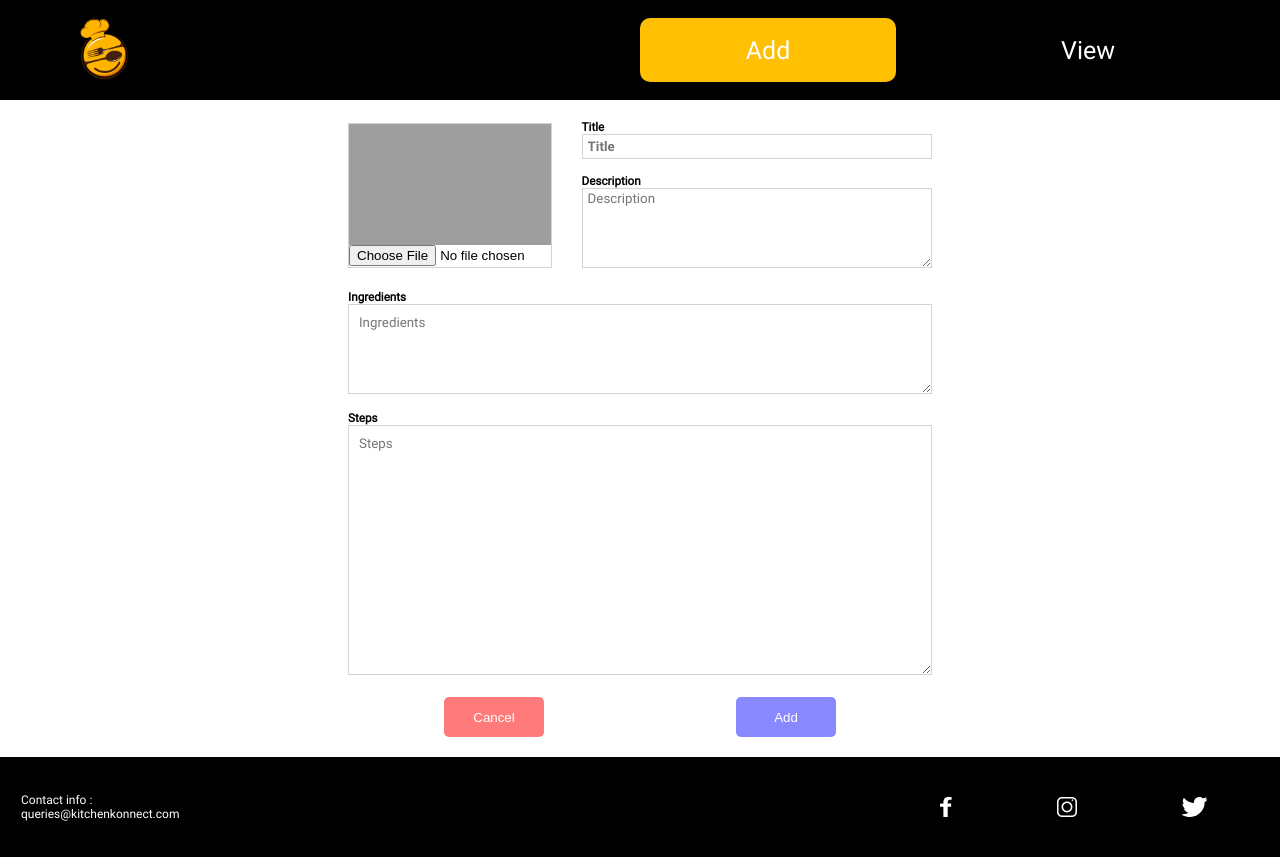
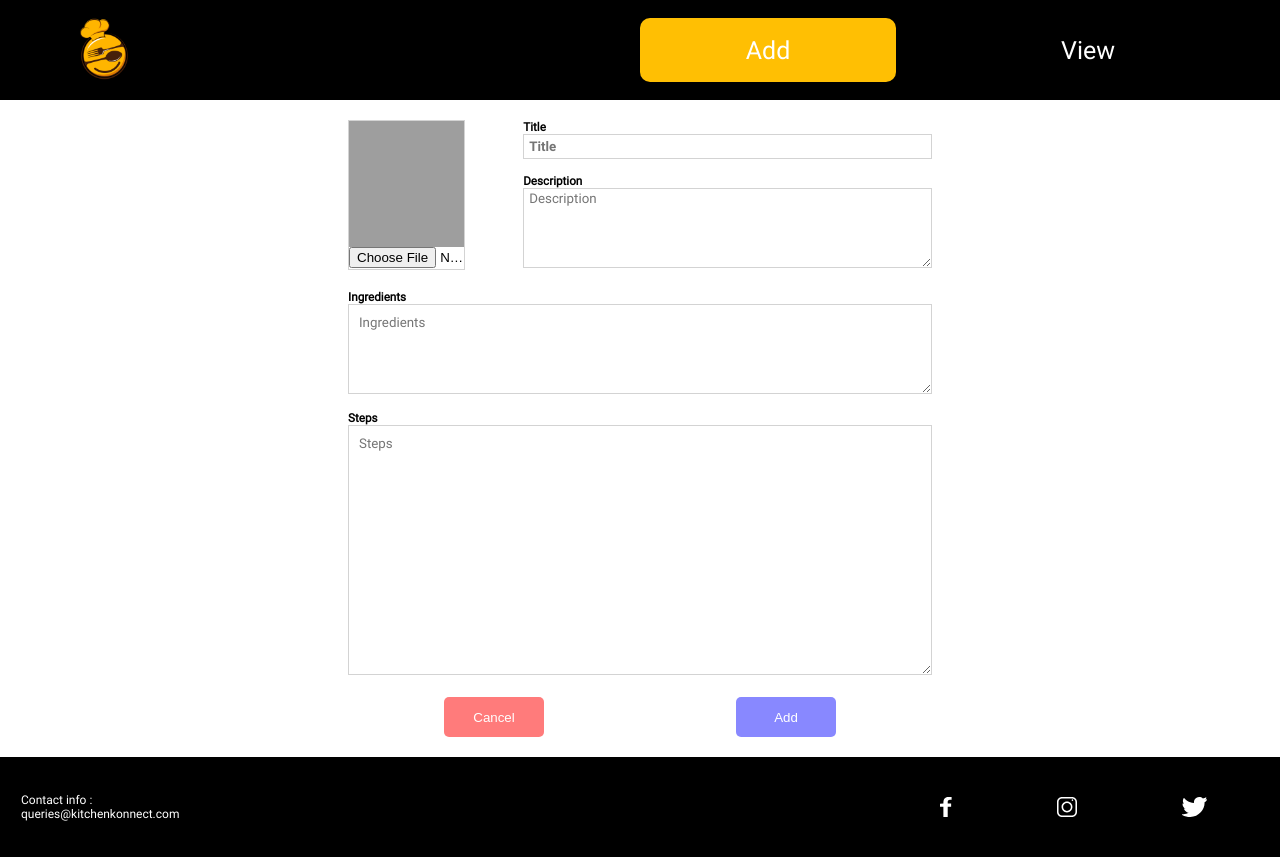
Before and after one commit to tanyakhemani/kitchen-konnect, a React (Vite) app: page /add in a window 1280 px wide. Built offline with nearby package versions, Linux system fonts and the light colour scheme; grey boxes are pictures that could not be loaded.

Commit message:
cancel on edit page should navigate back

```diff
--- a/src/components/RecipeDetails/RecipeDetails.scss
+++ b/src/components/RecipeDetails/RecipeDetails.scss
@@ -19,6 +19,11 @@
         width:35%;
         height: 14.5rem;
         @include light-border;
+
+        @include tablet{
+            width: 20%;
+            height: 15rem;
+        }
     }
 
     &__image{
@@ -34,7 +39,10 @@
         flex-direction: column;
         gap: 1.5rem;
         width: 60%;
-        height: 100%;
+
+        @include tablet{
+            width: 70%;
+        }
     }
 
     &__title{
--- a/src/pages/EditRecipe/EditRecipe.jsx
+++ b/src/pages/EditRecipe/EditRecipe.jsx
@@ -84,13 +84,13 @@ const EditRecipe = () => {
 
                 <div className="recipeDetails">
                     <div className="recipeDetails__buttons">
-                        <Link className="recipeDetails__buttonBox" to={"/"} >
-                            <button className="recipeDetails__button cancelbtn">Cancel</button>
-                        </Link>
+                        <div className="recipeDetails__buttonBox">
+                            <button className="recipeDetails__button cancelbtn" onClick={()=>navigate(-1)}>Cancel</button>
+                        </div>
 
-                        <Link className="recipeDetails__buttonBox" to={""}>
+                        <div className="recipeDetails__buttonBox">
                             <button className="recipeDetails__button savebtn" onClick={handleSave}>Save</button>
-                        </Link>
+                        </div>
                     </div>
                 </div>
             </section>
```
